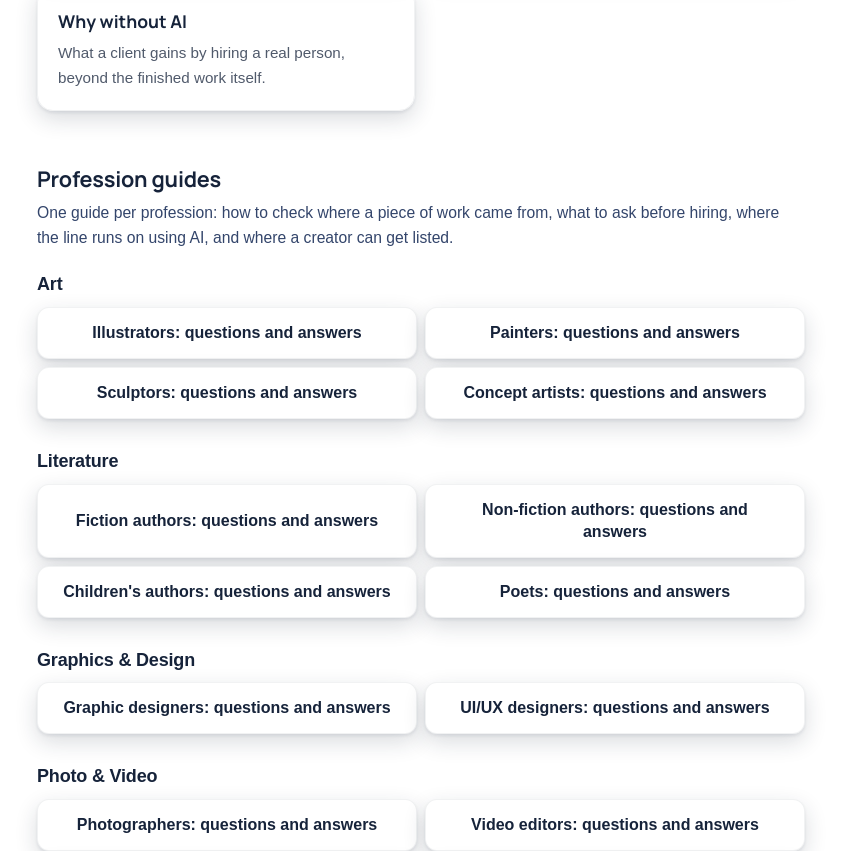
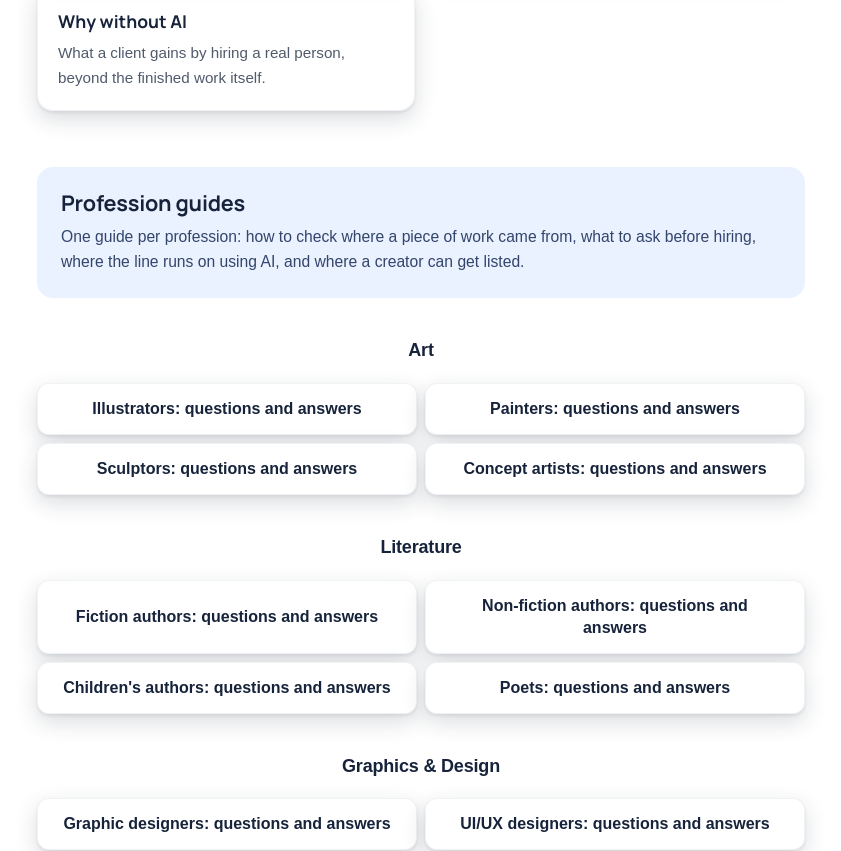
Before and after one commit to dm100usa-oss/no-ai-marketplace, a Next.js app: page /en/knowledge in a window 1280 px wide. Shown: the part 827-1678 px from the top of the page, without its empty margins (219-1060 px from the left). Built offline with nearby package versions, Linux system fonts and the light colour scheme; a web font is replaced by a local one.

Commit message:
Add files via upload

```diff
--- a/src/app/[lang]/knowledge/page.tsx
+++ b/src/app/[lang]/knowledge/page.tsx
@@ -167,17 +167,31 @@ export default async function KnowledgePage({
         </section>
 
         <section className="mt-14">
-          <h2 className="!text-[1.35rem]">{k.professionsTitle}</h2>
-          <p className="mt-2 text-[0.98rem]" style={{ color: "var(--color-muted)" }}>
-            {k.professionsIntro}
-          </p>
+          {/* The heading sits on colour, so the long list below it reads as
+              one section rather than as loose links on the page. */}
+          <div
+            className="rounded-2xl p-5 md:p-6"
+            style={{ background: "var(--color-brand-soft)" }}
+          >
+            <h2 className="!mt-0 !text-[1.35rem]">{k.professionsTitle}</h2>
+            <p className="mt-2 text-[0.98rem]" style={{ color: "var(--color-muted)" }}>
+              {k.professionsIntro}
+            </p>
+          </div>
 
-          <div className="mt-6 space-y-8">
+          <div className="mt-8 space-y-8">
             {groups.map(({ dir, items }) => (
               <div key={dir.slug}>
+                {/* Each direction wears its own colour from the catalog, the
+                    same one its tile carries on the home page, so a reader
+                    recognizes the section before reading the word. */}
                 <h3
-                  className="text-[1.05rem] font-bold"
-                  style={{ fontFamily: "var(--font-display)", color: "var(--color-ink)" }}
+                  className="rounded-xl py-2.5 text-center text-[1.05rem] font-bold"
+                  style={{
+                    fontFamily: "var(--font-display)",
+                    background: `var(--color-dir-${dir.color}-bg)`,
+                    color: `var(--color-dir-${dir.color}-ink)`,
+                  }}
                 >
                   {dir.name}
                 </h3>
```
